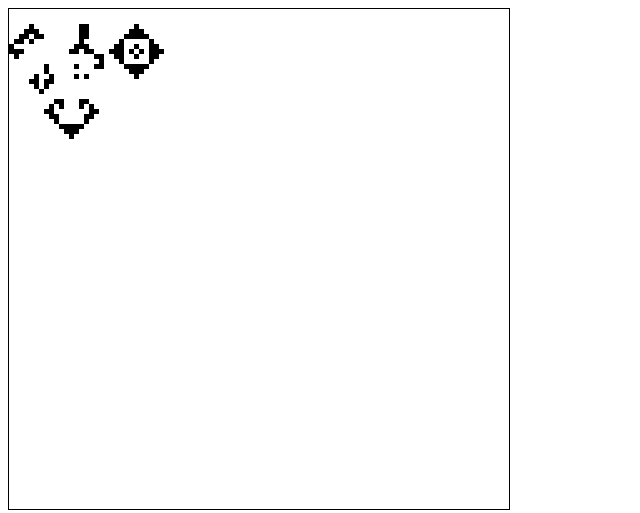
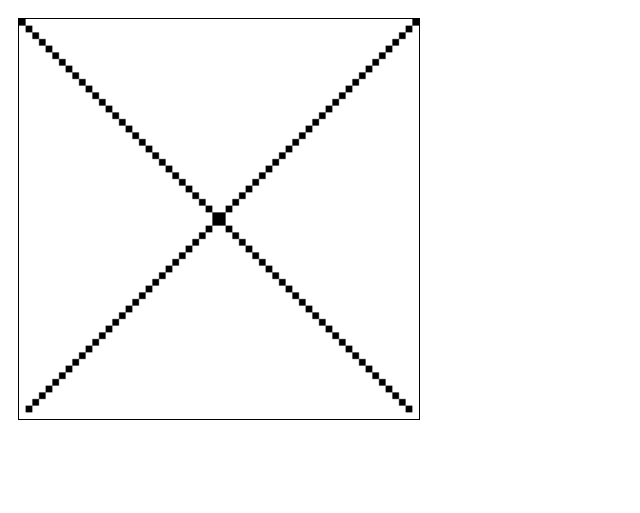
Before and after one commit to oliwennell/game-of-life, a plain HTML site: page index.html in a window 1280 px wide. Shown: the whole page, without its empty margins (0-640 px from the left). Drawn offline with Linux system fonts and the light colour scheme.

Commit message:
Separated display logic into separate js file, new initial liv set of live cells

```diff
--- a/index.html
+++ b/index.html
@@ -1,9 +1,16 @@
 <html>
     <head>
         <script type="text/javascript" src="src/GameOfLife.js"></script>
+        <script type="text/javascript" src="src/GameOfLife.Display.js"></script>
+
         <style>
             #gol-display {
+                top: 10px;
+                left: 10px;
                 border: 1px solid black;
+                width: 400px;
+                height: 400px;
+                position: relative;
             }
         </style>
     </head>
@@ -13,6 +20,6 @@
     </body>
 
     <script type="text/javascript">
-        GameOfLife.start(100, 5);
+        GameOfLifeDisplay.init(document.getElementById('gol-display'));
     </script>
 </html>
--- /dev/null
+++ b/src/GameOfLife.Display.js
@@ -0,0 +1,83 @@
+
+var GameOfLifeDisplay = GameOfLifeDisplay || {
+
+    init: function(canvasElement) {
+
+        var cellSize = 5;
+        var widthInCells = Math.floor(canvasElement.width / cellSize);
+
+        var liveCells = [];
+        var grid = null;
+
+        var lastTimeUpdated = null;
+        var autoStep = false;
+
+        render = function () {
+
+            var canvas = document.getElementById('gol-display');
+            canvas.width = canvas.height = widthInCells * cellSize;
+
+            var context = canvas.getContext('2d');
+            context.clearRect(0, 0, canvas.width, canvas.height);
+
+            var cellsToDraw = [];
+            for (var y = 0; y < grid.height; ++y) {
+                for (var x = 0; x < grid.width; ++x) {
+                    var cellValue = grid.cells[GameOfLife.cellIndexFromCoordinates(x, y, grid.height)];
+                    if (cellValue == 0)
+                        continue;
+
+                    cellsToDraw.push({ x: x, y: y });
+                }
+            }
+
+            context.fillStyle = 'black';
+            context.beginPath();
+            for (var index = 0; index < cellsToDraw.length; ++index) {
+                var cell = cellsToDraw[index];
+                context.fillRect(
+                    cell.x * cellSize,
+                    cell.y * cellSize,
+                    cellSize,
+                    cellSize);
+            }
+        }
+
+        update = function () {
+            var now = new Date().getTime();
+
+            requestAnimationFrame(update);
+
+            if (lastTimeUpdated != null && now - lastTimeUpdated < 50) {
+                return;
+            }
+
+            lastTimeUpdated = now;
+
+            if (autoStep)
+                grid = GameOfLife.Simulation.step(grid);
+
+            render();
+        }
+
+        createInitialLiveCells = function () {
+            for (var i = 0; i < 59; ++i) {
+                liveCells.push({ x: i, y: i });
+                liveCells.push({ x: 59 - i, y: i });
+            }
+
+            grid = GameOfLife.GridCreator.create(widthInCells, widthInCells, liveCells);
+        }
+
+        init = function () {
+
+            createInitialLiveCells();
+
+            canvasElement.onclick = function () {
+                autoStep = !autoStep;
+            };
+            update();
+        }
+        init();
+    }
+}
--- a/src/GameOfLife.js
+++ b/src/GameOfLife.js
@@ -1,5 +1,5 @@
 
-var GameOfLife = {
+var GameOfLife = GameOfLife || {
 
     cellIndexFromCoordinates: function (x, y, height) {
         return y + x * height;
@@ -93,74 +93,5 @@ var GameOfLife = {
 
             return GameOfLife.GridCreator.createFromCells(result);
         }
-    },
-
-    start: function(sizeInCells, cellSize) {
-
-        var grid = GameOfLife.GridCreator.create(sizeInCells, sizeInCells, [
-
-            { x: 2, y: 11 },
-            { x: 5, y: 11 },
-            { x: 6, y: 12 },
-            { x: 6, y: 13 },
-            { x: 6, y: 14 },
-            { x: 5, y: 14 },
-            { x: 4, y: 14 },
-            { x: 3, y: 14 },
-            { x: 2, y: 13 },
-
-            { x: 12, y: 14 },
-            { x: 15, y: 14 },
-            { x: 16, y: 12 },
-            { x: 16, y: 12 },
-            { x: 16, y: 11 },
-            { x: 15, y: 11 },
-            { x: 14, y: 11 },
-            { x: 13, y: 11 },
-            { x: 12, y: 12 }
-        ]);
-
-        var lastTimeUpdated = null;
-
-        update = function () {
-            var now = new Date().getTime();
-
-            requestAnimationFrame(update);
-
-            if (lastTimeUpdated != null && now - lastTimeUpdated < 50) {
-                return;
-            }
-
-            lastTimeUpdated = now;
-
-            grid = GameOfLife.Simulation.step(grid);
-
-            var canvas = document.getElementById('gol-display');
-            canvas.width = canvas.height = sizeInCells * cellSize;
-
-            var context = canvas.getContext('2d');
-            context.clearRect(0, 0, canvas.width, canvas.height);
-
-            var cellsToDraw = [];
-            for (var y = 0; y < grid.height; ++y) {
-                for (var x = 0; x < grid.width; ++x) {
-                    var cellValue = grid.cells[GameOfLife.cellIndexFromCoordinates(x, y, grid.height)];
-                    if (cellValue == 0)
-                        continue;
-
-                    cellsToDraw.push({ x: x, y: y });
-                }
-            }
-
-            context.fillStyle = 'black';
-            context.beginPath();
-            for (var index = 0; index < cellsToDraw.length; ++index) {
-                var cell = cellsToDraw[index];
-                context.fillRect(cell.x * cellSize, cell.y * cellSize, cellSize, cellSize);
-            }
-        }
-
-        update();
-
     }
 }
```
